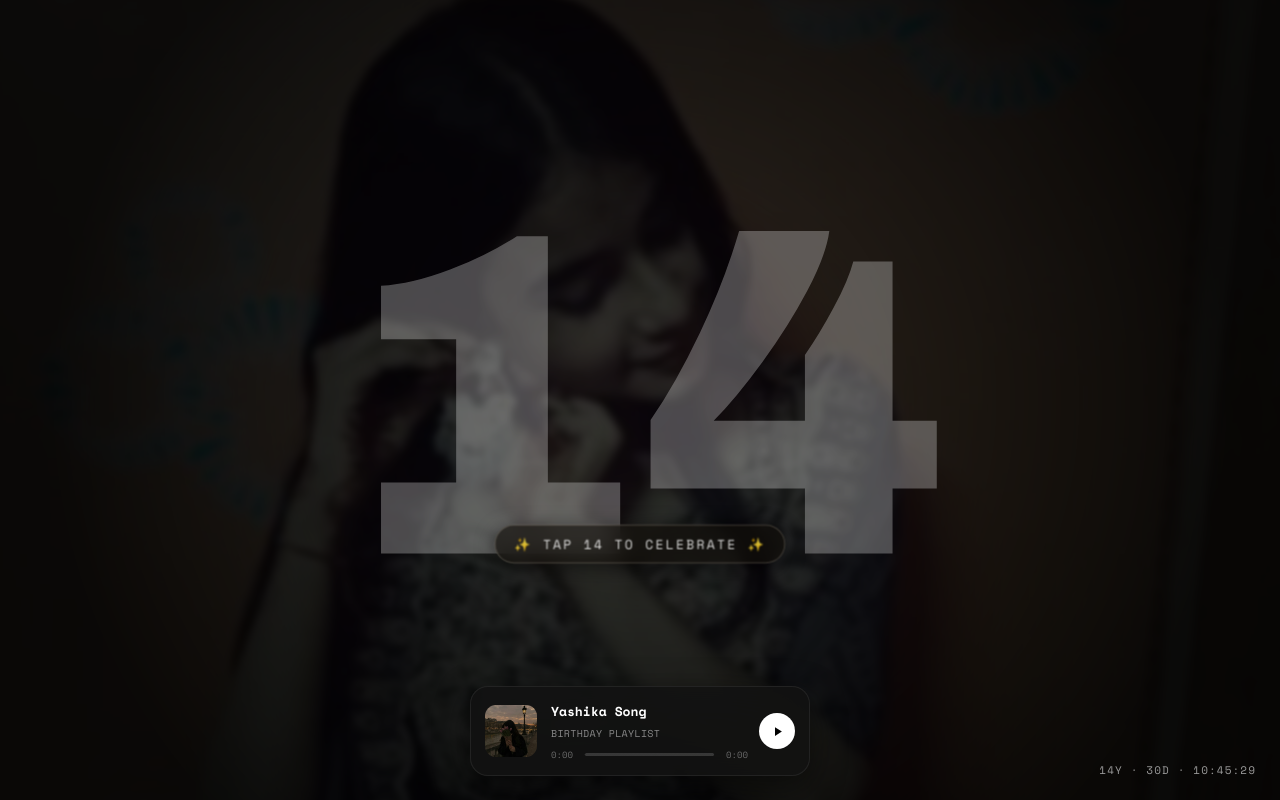
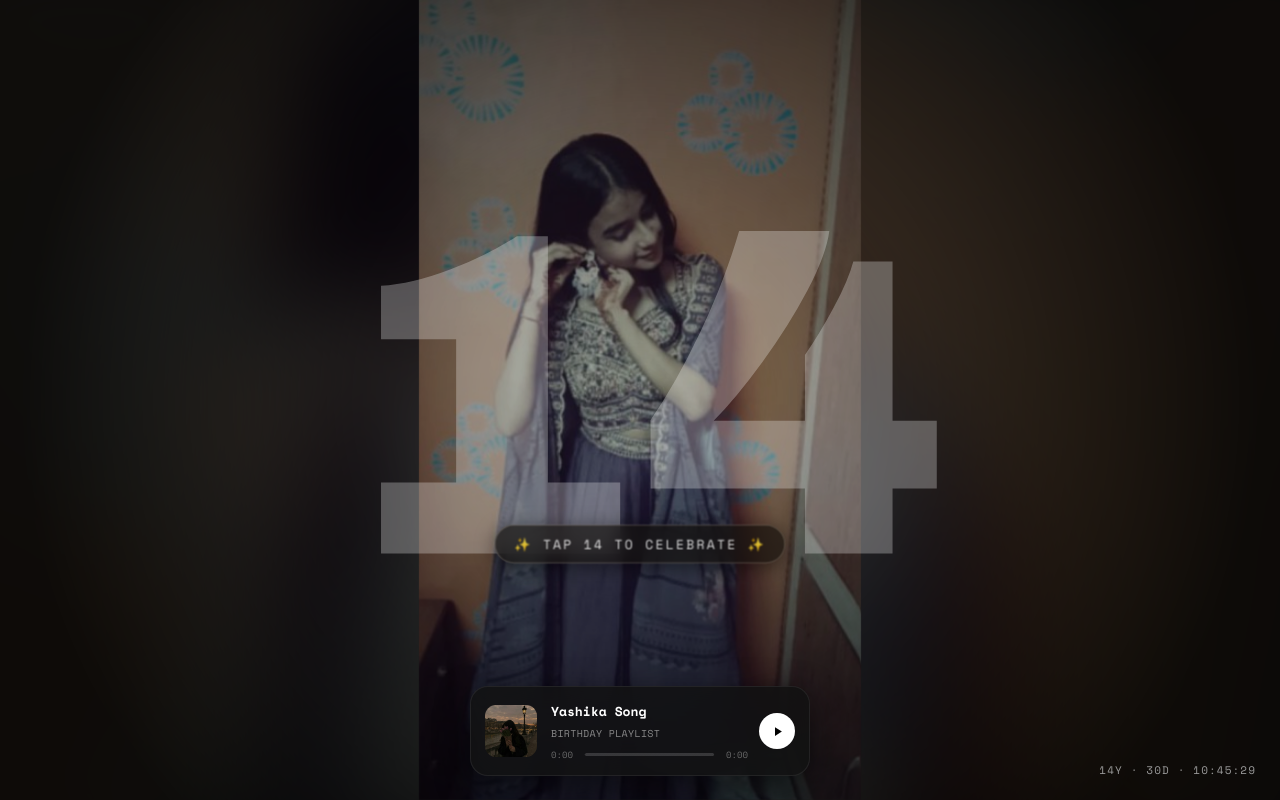
Before and after one commit to bacchaninishant-debug/happy-birthday-website, a website: page birthday.html in a window 1280 px wide. Drawn offline with nearby package versions, Linux system fonts and the light colour scheme.

Commit message:
Fix laptop full background photo reveal and smooth mobile page flip gestures

```diff
--- a/birthday.html
+++ b/birthday.html
@@ -27,8 +27,22 @@
     z-index:0;
     opacity:1;
     pointer-events:none;
+    overflow:hidden;
   }
-  .bg-reveal img{
+  .bg-reveal .bg-backdrop{
+    position:absolute;
+    inset:0;
+    width:100%;
+    height:100%;
+    object-fit:cover;
+    object-position:center 25%;
+    opacity:0.6;
+    filter:blur(36px) brightness(0.45) saturate(1.2);
+    transform:scale(1.2);
+    display:none;
+    z-index:1;
+  }
+  .bg-reveal .bg-main{
     position:absolute;
     inset:0;
     width:100%;
@@ -39,12 +53,37 @@
     transform:scale(1.05);
     filter:saturate(1.05) brightness(0.72) blur(2.5px);
     will-change:transform, filter, opacity;
+    z-index:2;
+  }
+  /* On laptop / desktop wide screens: show full portrait photo in center with ambient blurred backdrop */
+  @media (min-width: 769px) {
+    .bg-reveal .bg-backdrop {
+      display:block;
+      filter:blur(42px) brightness(0.65) saturate(1.2);
+      opacity:0.75;
+      transform:scale(1.25);
+    }
+    .bg-reveal::after {
+      background: radial-gradient(circle at 50% 50%, rgba(0,0,0,0.05) 0%, rgba(0,0,0,0.5) 70%, rgba(0,0,0,0.7) 100%);
+    }
+    .bg-reveal .bg-main {
+      object-fit:contain !important;
+      object-position:center center !important;
+      width:100%;
+      height:100%;
+      max-height:100vh;
+      max-height:100dvh;
+      transform:none !important;
+      filter:saturate(1.05) brightness(0.92);
+      opacity:0.95;
+    }
   }
   .bg-reveal::after{
     content:'';
     position:absolute;
     inset:0;
-    background:radial-gradient(circle at 50% 50%, rgba(0,0,0,0.35) 0%, rgba(0,0,0,0.85) 78%);
+    background:radial-gradient(circle at 50% 50%, rgba(0,0,0,0.18) 0%, rgba(0,0,0,0.85) 82%);
+    z-index:3;
   }
 
   /* ---------------- intro counter ---------------- */
@@ -476,7 +515,8 @@
 <body>
 
   <div class="bg-reveal" id="bgReveal">
-    <img id="bgRevealImg" src="/bg2.jpg" alt="Yashika">
+    <img id="bgBackdrop" class="bg-backdrop" src="/bg2.jpg" alt="">
+    <img id="bgRevealImg" class="bg-main" src="/bg2.jpg" alt="Yashika">
   </div>
 
   <audio
@@ -668,6 +708,15 @@
   const BG_MAX_OPACITY = 0.85;
   function revealBackground(){
     bgRevealImg.src = BG_REVEAL_SRC;
+    const bgBackdrop = document.getElementById('bgBackdrop');
+    if (bgBackdrop) {
+      bgBackdrop.src = BG_REVEAL_SRC;
+      gsap.killTweensOf(bgBackdrop);
+      gsap.fromTo(bgBackdrop,
+        { opacity: 0.1 },
+        { opacity: 0.65, duration: 2.4, ease: 'power3.out' }
+      );
+    }
     gsap.killTweensOf([bgReveal, bgRevealImg]);
     gsap.set(bgReveal, {opacity:1});
     gsap.fromTo(bgRevealImg,
@@ -681,7 +730,7 @@
         onComplete: () => {
           // slow ambient drift once it's settled in, like a living photo
           gsap.to(bgRevealImg, {
-            scale:1.06,
+            scale:1.04,
             duration:22,
             ease:'sine.inOut',
             yoyo:true,
```
Also changed, not shown: sketchbook.html (+54 -7 lines).
